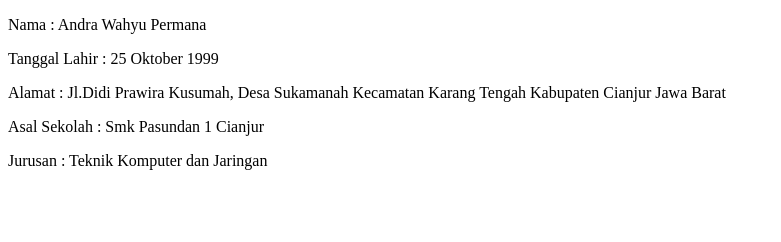
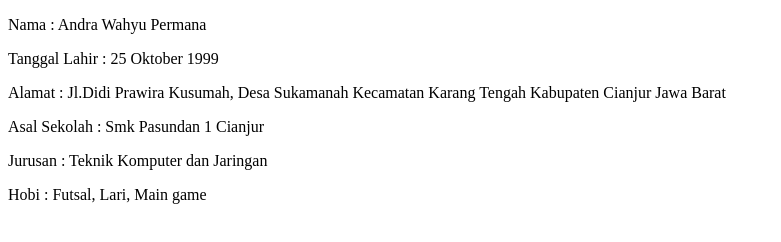
Before and after one commit to axaraa/jongkoding, a plain HTML site: page hello.html in a window 1280 px wide. Shown: the whole page, without its empty margins (0-781 px from the left). Drawn offline with Linux system fonts and the light colour scheme.

Commit message:
Menambahkan Biodata

```diff
--- a/hello.html
+++ b/hello.html
@@ -12,5 +12,6 @@
     <p>Alamat   :   Jl.Didi Prawira Kusumah, Desa Sukamanah Kecamatan Karang Tengah Kabupaten Cianjur Jawa Barat</p>
     <p>Asal Sekolah     :   Smk Pasundan 1 Cianjur</p>
     <p>Jurusan      :   Teknik Komputer dan Jaringan</p>
+    <p>Hobi     :   Futsal, Lari, Main game</p>
 </body>
 </html>
```
